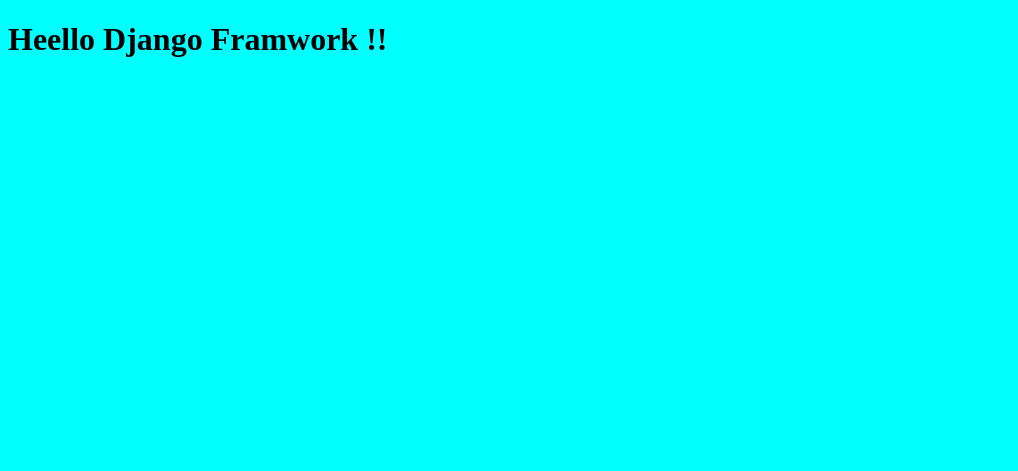
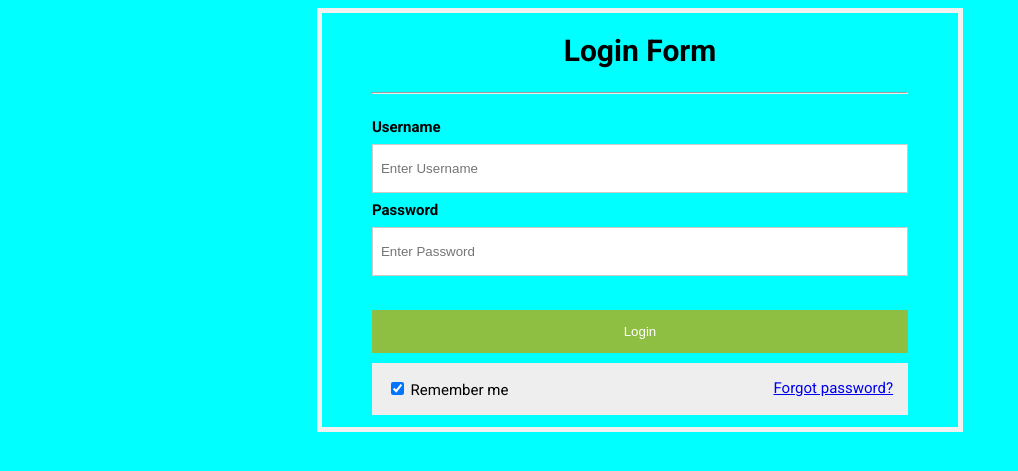
Before and after one commit to arif-rahman-cse/DjangoProject, a Django app: page / in a window 1280 px wide. Shown: the top 471 px of the page, without its empty margins (0-1018 px from the left). Run offline with Django 3.2, Linux system fonts and the light colour scheme.

Commit message:
New page added & data passing one page to another

```diff
--- a/templates/home.html
+++ b/templates/home.html
@@ -1,7 +1,106 @@
 {% extends 'base.html' %}
 
+<!DOCTYPE html>
+<html lang="en">
 {% block content %}
 
-  <h1> Heello {{name}} !!</h1>
+<head>
+    <meta charset="UTF-8">
+    <meta name="viewport" content="width=device-width, initial-scale=1.0">
+    <link href="https://fonts.googleapis.com/css?family=Roboto:300,400,500,700" rel="stylesheet">
+    <style>
+        html,
+        body {
+            display: flex;
+            justify-content: center;
+            font-family: Roboto, Arial, sans-serif;
+            font-size: 15px;
+            margin-left: auto;
+            margin-right: auto;
+        }
+
+        form {
+            margin-left: auto;
+            margin-right: auto;
+            display: inline-block;
+            border: 5px solid #f1f1f1;
+        }
+
+        input[type=text],
+        input[type=password] {
+            width: 100%;
+            padding: 16px 8px;
+            margin: 8px 0;
+            display: inline-block;
+            border: 1px solid #ccc;
+            box-sizing: border-box;
+        }
+
+        button {
+            background-color: #8ebf42;
+            color: white;
+            padding: 14px 0;
+            margin: 10px 0;
+            border: none;
+            cursor: grabbing;
+            width: 100%;
+        }
+
+        h1 {
+            text-align: center;
+            font-size: 18;
+        }
+
+        button:hover {
+            opacity: 0.8;
+        }
+
+        .formcontainer {
+            text-align: left;
+            margin: 24px 50px 12px;
+        }
+
+        .container {
+            padding: 16px 0;
+            text-align: left;
+        }
+
+        span.psw {
+            float: right;
+            padding-top: 0;
+            padding-right: 15px;
+        }
+
+        /* Change styles for span on extra small screens */
+        @media screen and (max-width: 300px) {
+            span.psw {
+                display: block;
+                float: none;
+            }
+    </style>
+</head>
+
+<body>
+    <form action="/show">
+        <h1>Login Form</h1>
+        <div class="formcontainer">
+            <hr />
+            <div class="container">
+                <label for="uname"><strong>Username</strong></label>
+                <input type="text" placeholder="Enter Username" name="username" required>
+                <label for="psw"><strong>Password</strong></label>
+                <input type="password" placeholder="Enter Password" name="password" required>
+            </div>
+            <button type="submit">Login</button>
+            <div class="container" style="background-color: #eee">
+                <label style="padding-left: 15px">
+                    <input type="checkbox" checked="checked" name="remember"> Remember me
+                </label>
+                <span class="psw"><a href="#"> Forgot password?</a></span>
+            </div>
+    </form>
+</body>
 
 {% endblock %}
+
+</html>
--- a/test_app/urls.py
+++ b/test_app/urls.py
@@ -4,4 +4,5 @@
 
 urlpatterns = [
     path('', views.index, name='index'),
+    path('show', views.showDetails, name='show')
 ]
--- a/test_app/views.py
+++ b/test_app/views.py
@@ -4,3 +4,7 @@
 # Create your views here.
 def index(request):
     return render(request, 'home.html', {'name': 'Django Framwork'})
+
+def showDetails(request):
+    userName = request.GET['username']
+    return render(request, 'welcome_page.html', {'email': userName})
```
Also changed, not shown: templates/welcome_page.html (added, +7 -0 lines).
